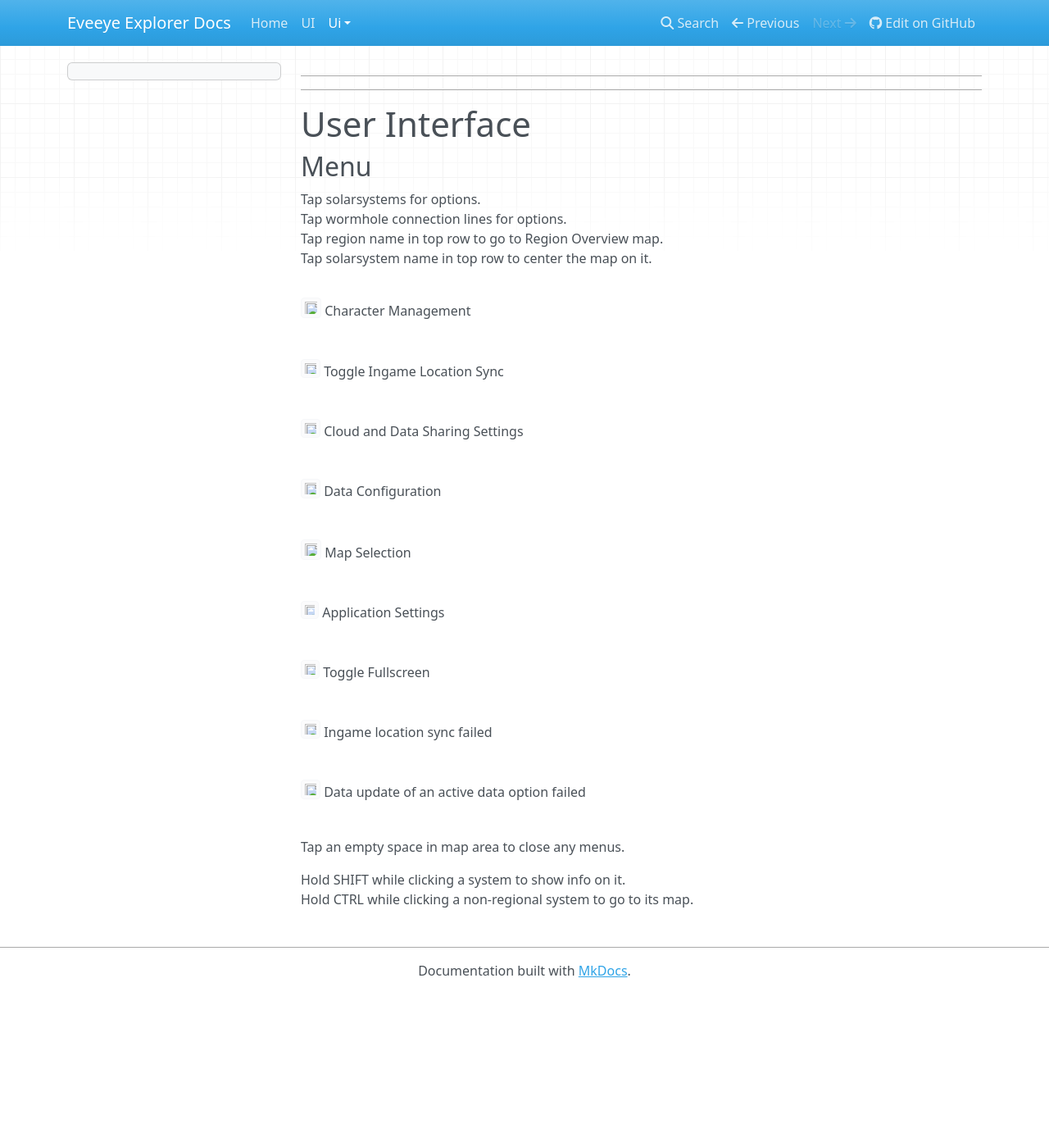
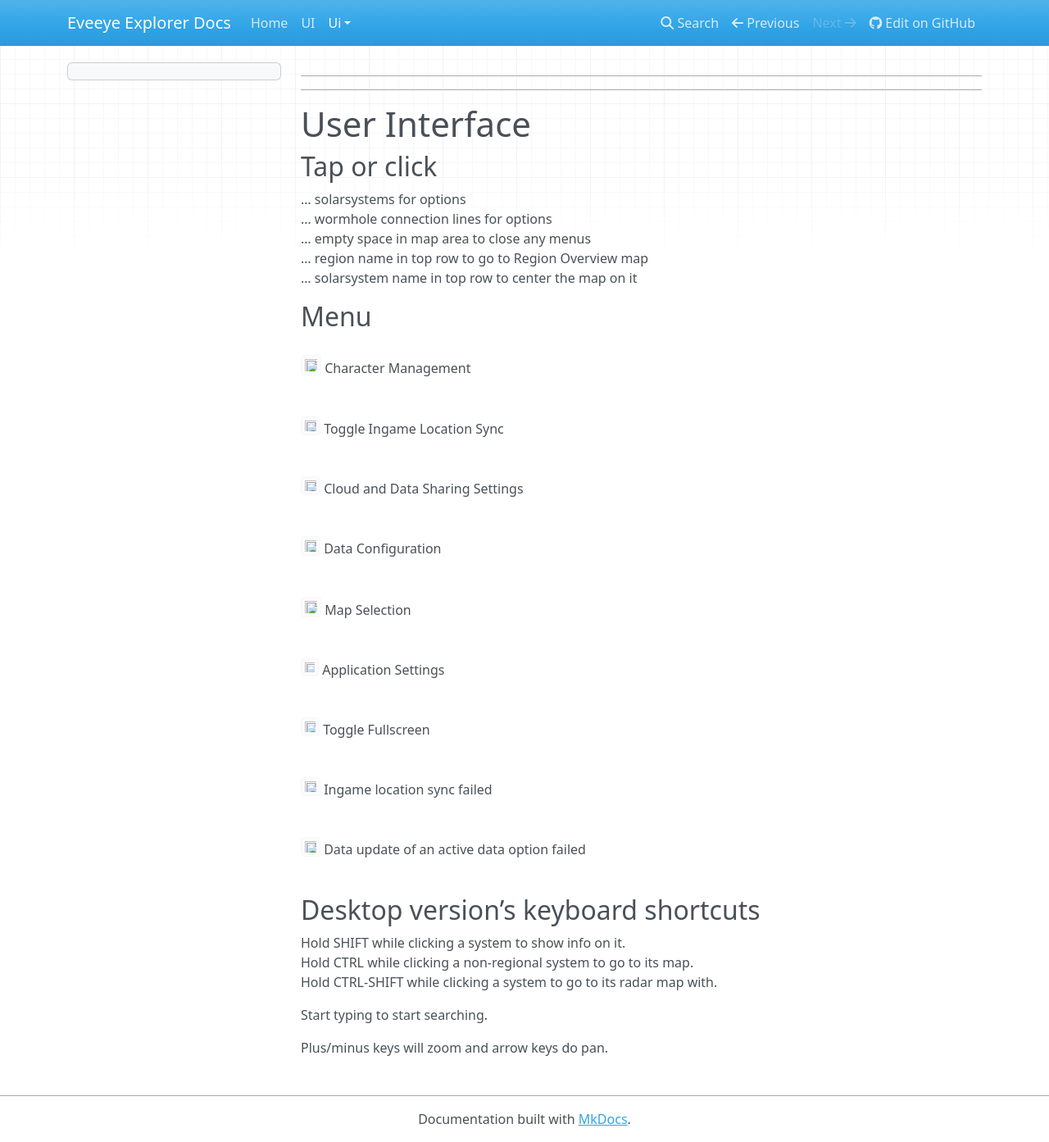
Before and after one commit to Risingson/eveeyedocs, an MkDocs documentation site: the page built from docs/ui/basic.md, in a window 1280 px wide and 1393 px high. Shown: the whole window at 82% size. Built offline with MkDocs 1.6.1, drawn with Linux system fonts in a browser that asks for light colours; nearby versions of some CDN libraries.

Commit message:
docs/ui/basic.md updated from https://stackedit.io/

```diff
--- a/docs/ui/basic.md
+++ b/docs/ui/basic.md
@@ -4,11 +4,13 @@
 ---
 
 <h1 id="user-interface">User Interface</h1>
+<h2 id="tap-or-click">Tap or click</h2>
+<p>… solarsystems for options<br>
+… wormhole connection lines for options<br>
+… empty space in map area to close any menus<br>
+… region name in top row to go to Region Overview map<br>
+… solarsystem name in top row to center the map on it</p>
 <h2 id="menu">Menu</h2>
-<p>Tap solarsystems for options.<br>
-Tap wormhole connection lines for options.<br>
-Tap region name in top row to go to Region Overview map.<br>
-Tap solarsystem name in top row to center the map on it.</p>
 <p><img src="/images/User-100_26_100_off.png" width="25" height="25"> Character Management<br>
 <img src="/images/Marker-100_off.png" width="24" height="23"> Toggle Ingame Location Sync<br>
 <img src="/images/Share-100_off.png" width="24" height="23"> Cloud and Data Sharing Settings<br>
@@ -18,5 +20,9 @@ Tap solarsystem name in top row to center the map on it.</p>
 <img src="/images/Fullscreen-100_off.png" width="23" height="23"> Toggle Fullscreen<br>
 <img src="/images/Marker-100_fail.png" width="24" height="23"> Ingame location sync failed<br>
 <img src="/images/NodeRed-100_on.png" width="24" height="24" border="0"> Data update of an active data option failed</p>
-<p>Tap an empty space in map area to close any menus.</p>
-<p>Hold SHIFT while clicking a system to show info on it.<br>Hold CTRL while clicking a non-regional system to go to its map.</p>
+<h2 id="desktop-versions-keyboard-shortcuts">Desktop version’s keyboard shortcuts</h2>
+<p>Hold SHIFT while clicking a system to show info on it.<br>
+Hold CTRL while clicking a non-regional system to go to its map.<br>
+Hold CTRL-SHIFT while clicking a system to go to its radar map with.</p>
+<p>Start typing to start searching.</p>
+<p>Plus/minus keys will zoom and arrow keys do pan.</p>
```
